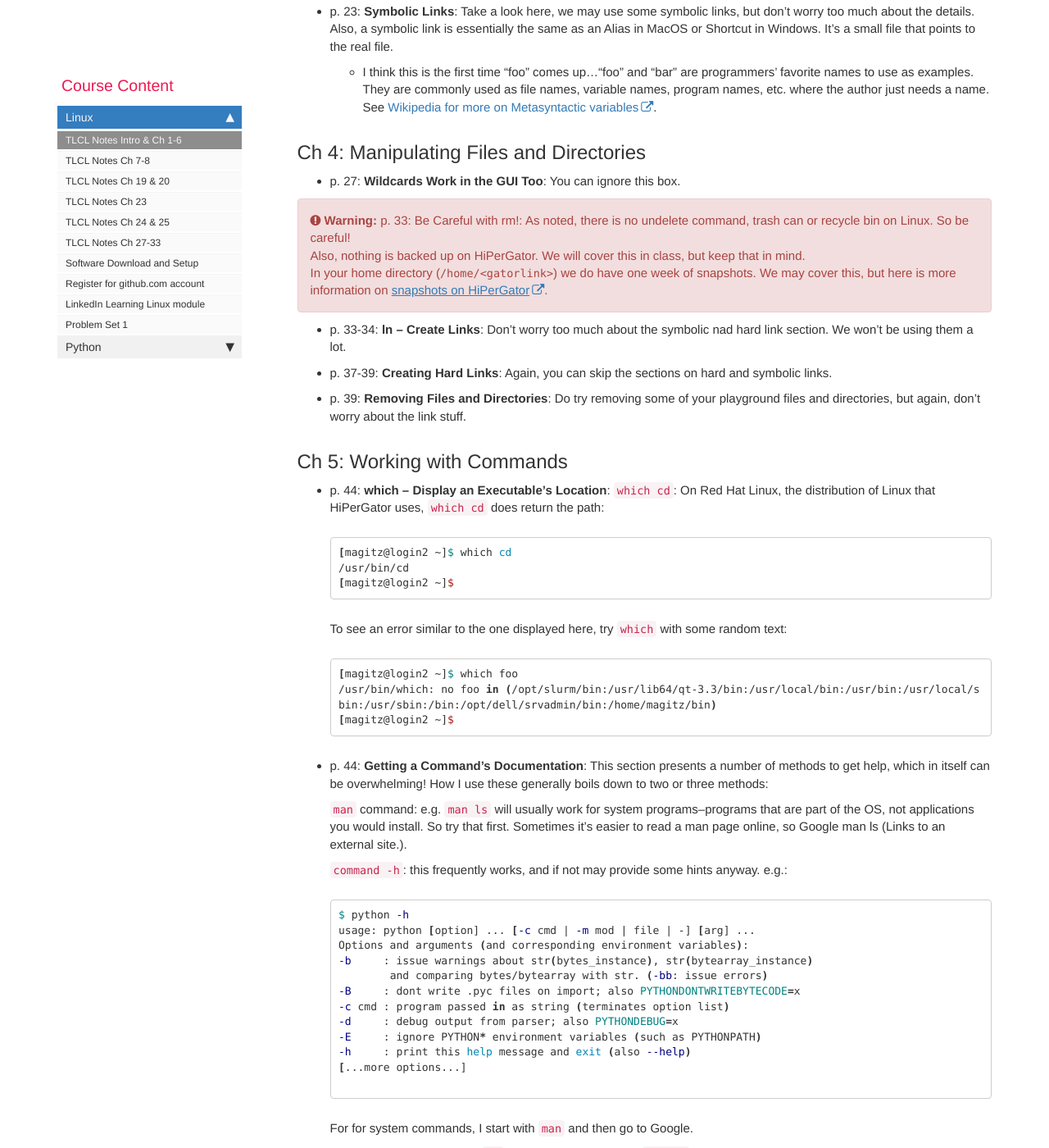
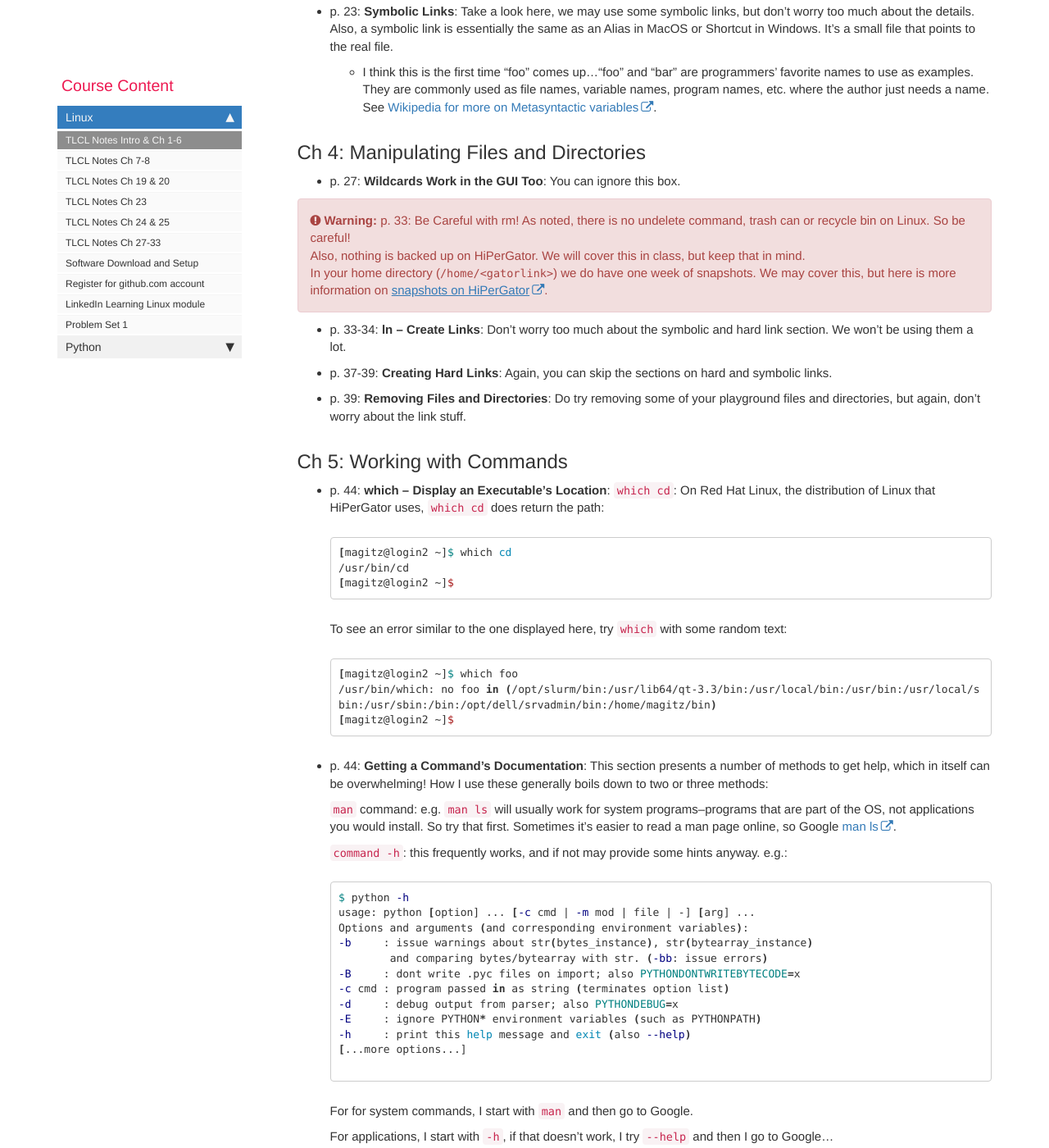
Before and after one commit to comptoolsres/comptoolsres.github.io, a Jekyll site: the page built from TLCL_reading_notes_1.md, in a window 1280 px wide and 1400 px high, scrolled down 2594 px. Shown: the whole window at 82% size. Built offline with Jekyll 4.4.1, drawn with Linux system fonts in a browser that asks for light colours; comment, search, counter and statistics services are not loaded; some of the changed text lies outside the part shown.

Commit message:
Fix some typos

```diff
--- a/TLCL_reading_notes_1.md
+++ b/TLCL_reading_notes_1.md
@@ -96,11 +96,11 @@
 
 * p. 27: **Wildcards Work in the GUI Too**: You can ignore this box.
 
-{% include warning.html content="p. 33: Be Careful with rm!: As noted, there is no undelete command, trash can or recycle bin on Linux. So be careful!
+{% include warning.html content="p. 33: Be Careful with rm! As noted, there is no undelete command, trash can or recycle bin on Linux. So be careful!
 Also, nothing is backed up on HiPerGator. We will cover this in class, but keep that in mind.
 In your home directory (`/home/<gatorlink>`) we do have one week of snapshots. We may cover this, but here is more information on [snapshots on HiPerGator](https://help.rc.ufl.edu/doc/Snapshots)." %}
 
-* p. 33-34: **ln – Create Links**: Don't worry too much about the symbolic nad hard link section. We won't be using them a lot.
+* p. 33-34: **ln – Create Links**: Don't worry too much about the symbolic and hard link section. We won't be using them a lot.
 * p. 37-39: **Creating Hard Links**: Again, you can skip the sections on hard and symbolic links.
 * p. 39: **Removing Files and Directories**: Do try removing some of your playground files and directories, but again, don't worry about the link stuff.
 
@@ -121,7 +121,7 @@
 
 * p. 44: **Getting a Command's Documentation**: This section presents a number of methods to get help, which in itself can be overwhelming! How I use these generally boils down to two or three methods:
 
-  `man` command: e.g. `man ls` will usually work for system programs--programs that are part of the OS, not applications you would install. So try that first. Sometimes it's easier to read a man page online, so Google man ls (Links to an external site.).
+  `man` command: e.g. `man ls` will usually work for system programs--programs that are part of the OS, not applications you would install. So try that first. Sometimes it's easier to read a man page online, so Google [man ls](http://man7.org/linux/man-pages/man1/ls.1.html).
 
   `command -h`: this frequently works, and if not may provide some hints anyway. e.g.:
 
@@ -158,7 +158,7 @@
 
 {% include tip.html content="p. 56: `>` and `>>`: I think it is worth emphasizing that the single redirect, `>`, overwrites the file you are redirecting to. If the file existed, it will be replaced with the new output. There is no recovering the previous information. So, be careful with `>`. And possibly favor the double redirect, `>>`, which appends to the existing file, placing new content at the end of the file." %}
 
-* p. 61: **The Difference Between > and |**: Pay particular attention to this box as people are often unclear on the difference between these commands.
+* p. 61: **The Difference Between \> and |**: Pay particular attention to this box as people are often unclear on the difference between these commands.
 
 * p. 65: **head / tail – Print First / Last Part of Files**: `tail -f /var/log/messages`: You will not be able to run this command since you do not have permission to view the file /var/log/messages. We will see if we can find a use for the `tail -f` command, in general it is used for watching the contents of an output file while a program is running.
 * p. 66: **Linux Is About Imagination**: Another great analogy! I hope this course sparks your imagination about what you can do with the giant erector set of tools you will learn about!
```
Also changed, not shown: other parts of TLCL_reading_notes_1.md (+1 -1 lines).
